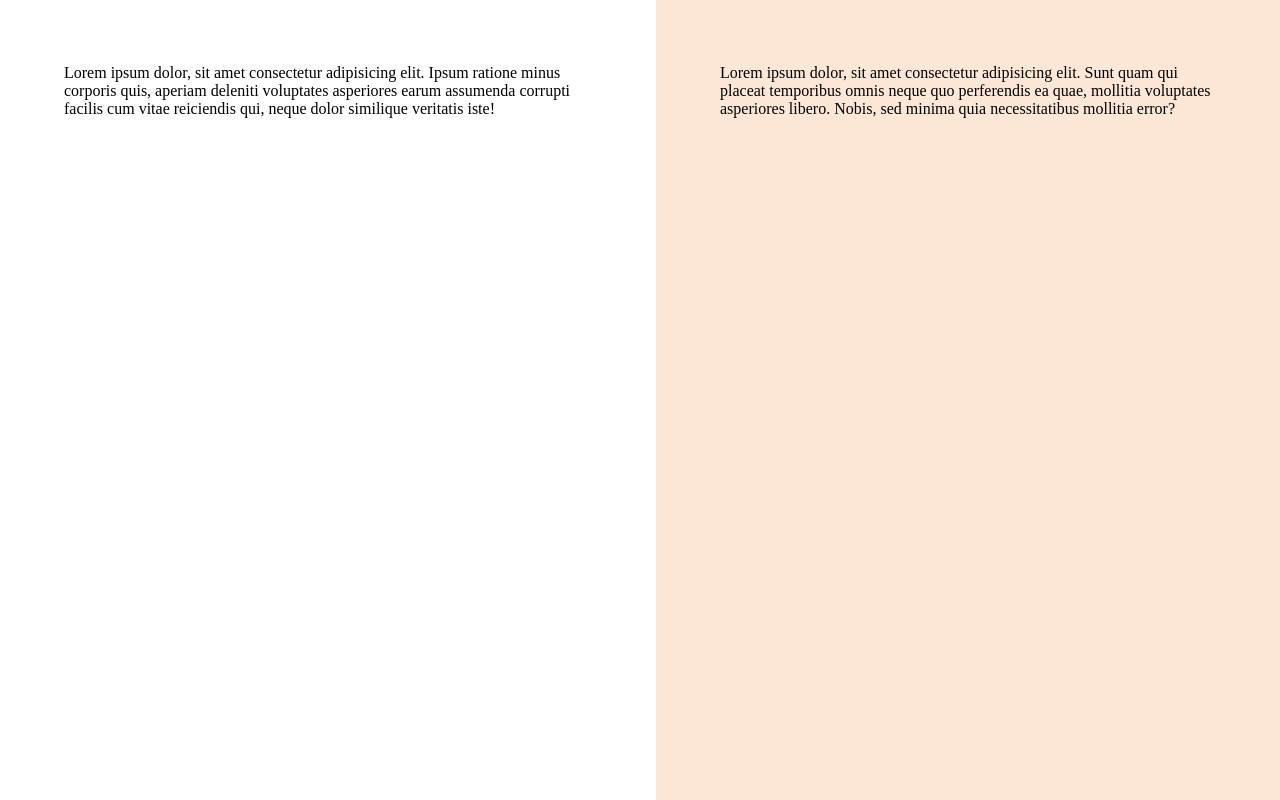
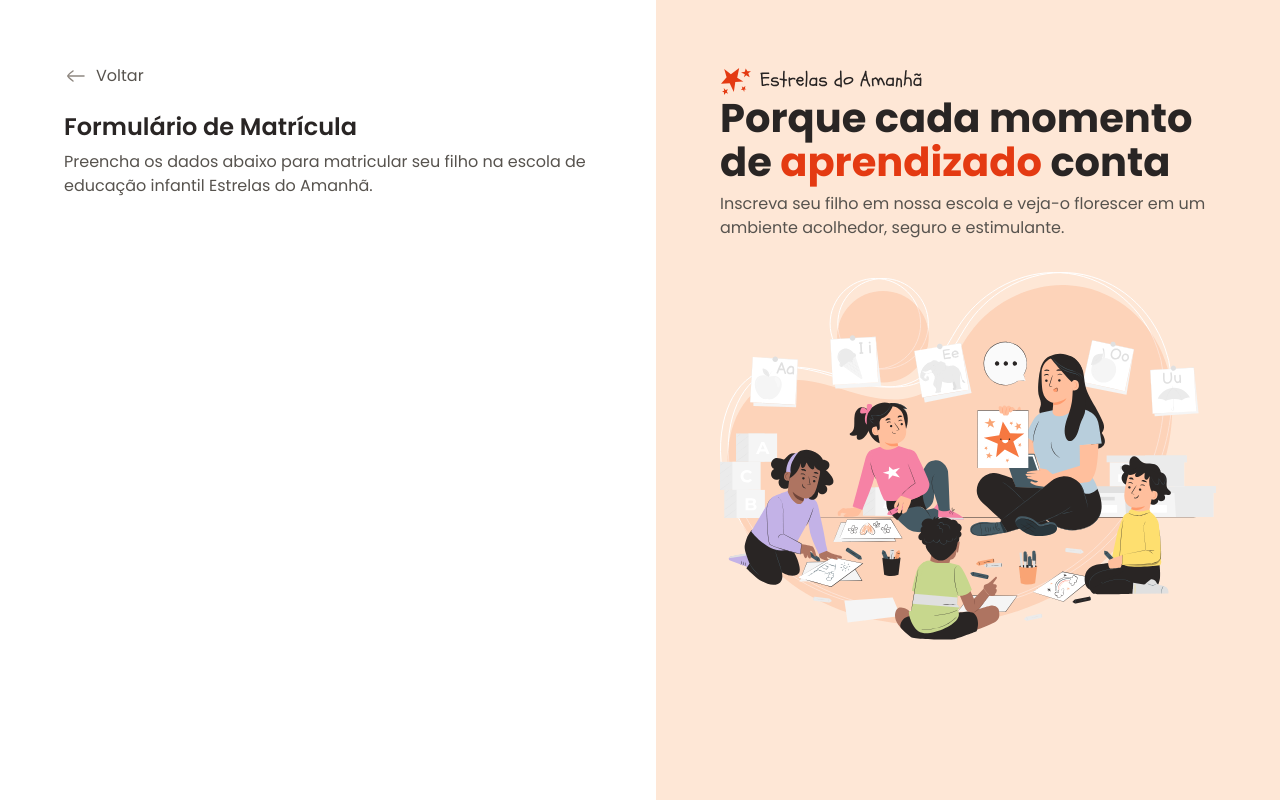
Before and after one commit to LordeZekro/Formulario-de-Matricula, a plain HTML site: page index.html in a window 1280 px wide. Drawn offline with Linux system fonts and the light colour scheme.

Commit message:
Enhance layout and styles for enrollment form and aside content

```diff
--- a/index.html
+++ b/index.html
@@ -16,10 +16,31 @@
   <body>
     <div id="app">
       <main>
-        <div class="main-container">Lorem ipsum dolor, sit amet consectetur adipisicing elit. Ipsum ratione minus corporis quis, aperiam deleniti voluptates asperiores earum assumenda corrupti facilis cum vitae reiciendis qui, neque dolor similique veritatis iste!</div>
+        <div class="main-container">
+          <div class="back">
+            <img src="./assets/Interface Icons/arrow-left-02.svg" alt="Ícone de voltar" />
+            <span>Voltar</span>
+          </div>
+
+          <h1>Formulário de Matrícula</h1>
+          <p>
+            Preencha os dados abaixo para matricular seu filho na escola de
+            educação infantil Estrelas do Amanhã.
+          </p>
+        </div>
       </main>
       <aside>
-        <div class="aside-container">Lorem ipsum dolor, sit amet consectetur adipisicing elit. Sunt quam qui placeat temporibus omnis neque quo perferendis ea quae, mollitia voluptates asperiores libero. Nobis, sed minima quia necessitatibus mollitia error?</div>
+        <div class="aside-container">
+          <header>
+            <img src="./assets/Logo.svg" alt="Logo Estrelas do Amanhã" />
+            <h2>Porque cada momento de <span>aprendizado</span> conta</h2>
+            <p>
+              Inscreva seu filho em nossa escola e veja-o florescer em um
+              ambiente acolhedor, seguro e estimulante.
+            </p>
+          </header>
+          <img src="./assets/illustration/pana.svg" alt="Ilustração de uma professora dando aula para quatro crianças.">
+        </div>
       </aside>
     </div>
   </body>
--- a/styles/global.css
+++ b/styles/global.css
@@ -5,12 +5,8 @@
   box-sizing: border-box;
 }
 
-body {
-  overflow: hidden;
-}
-
 :root {
-  --font-family: "Poppins, sans-serif";
+  --font-family: "Poppins", sans-serif;
   --text: 400 1rem/1.5 var(--font-family);
   --text-sm: 400 0.875/1.4 var(--font-family);
 
@@ -33,3 +29,20 @@ body {
 
   --semantic-error: #dc2626;
 }
+
+body {
+  overflow: hidden;
+
+  font: var(--text);
+  color: var(--text-secondary);
+}
+
+h1,
+h2 {
+  color: var(--text-primary);
+}
+
+img{
+  max-width: 100%;
+  height: auto;
+}
--- a/styles/layout.css
+++ b/styles/layout.css
@@ -1,4 +1,4 @@
-#app{
+#app {
   display: grid;
   grid-template-columns: 51.25% 48.75%;
 
@@ -6,22 +6,46 @@
   overflow: hidden;
 }
 
-main{
+main {
   overflow: auto;
   padding: 4rem;
 
-  & .main-container{
+  & .main-container {
     max-width: 33rem;
     margin-left: auto;
   }
+
+  & .back {
+    display: flex;
+    align-items: center;
+    gap: 0.5rem;
+    margin-bottom: 1.5rem;
+  }
+
+  & h1 {
+    font: 600 1.5rem/1.25 var(--font-family);
+    margin-bottom: 0.5rem;
+  }
 }
 
-aside{
+aside {
   background-color: var(--surface-secondary);
   padding: 4rem;
 
-  & .aside-container{
+  & .aside-container {
     max-width: 31rem;
-    margin-right: auto;
+
+    & > img {
+      margin-top: 2rem;
+    }
+  }
+
+  & h2 {
+    font: 700 2.5rem/1.1 var(--font-family);
+    margin-bottom: 0.5rem;
+
+    & span {
+      color: var(--text-highlight);
+    }
   }
 }
```
